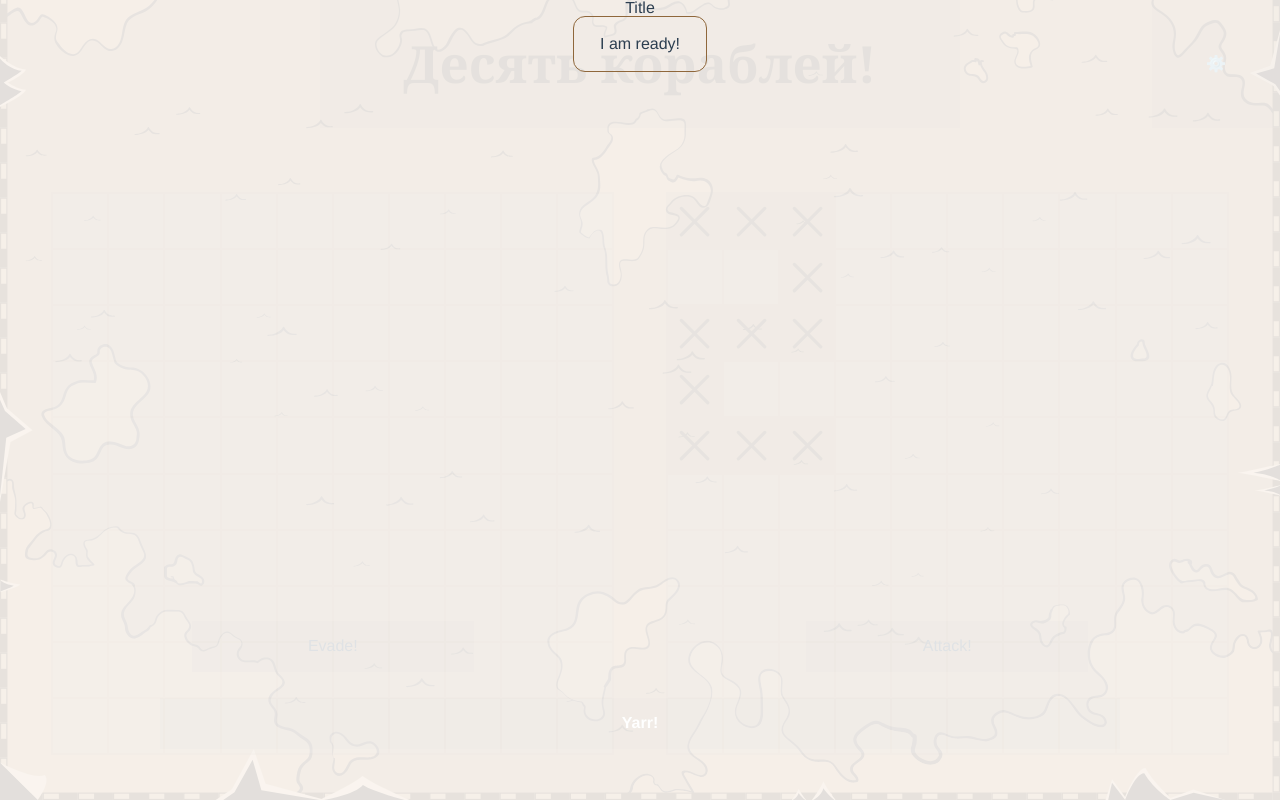
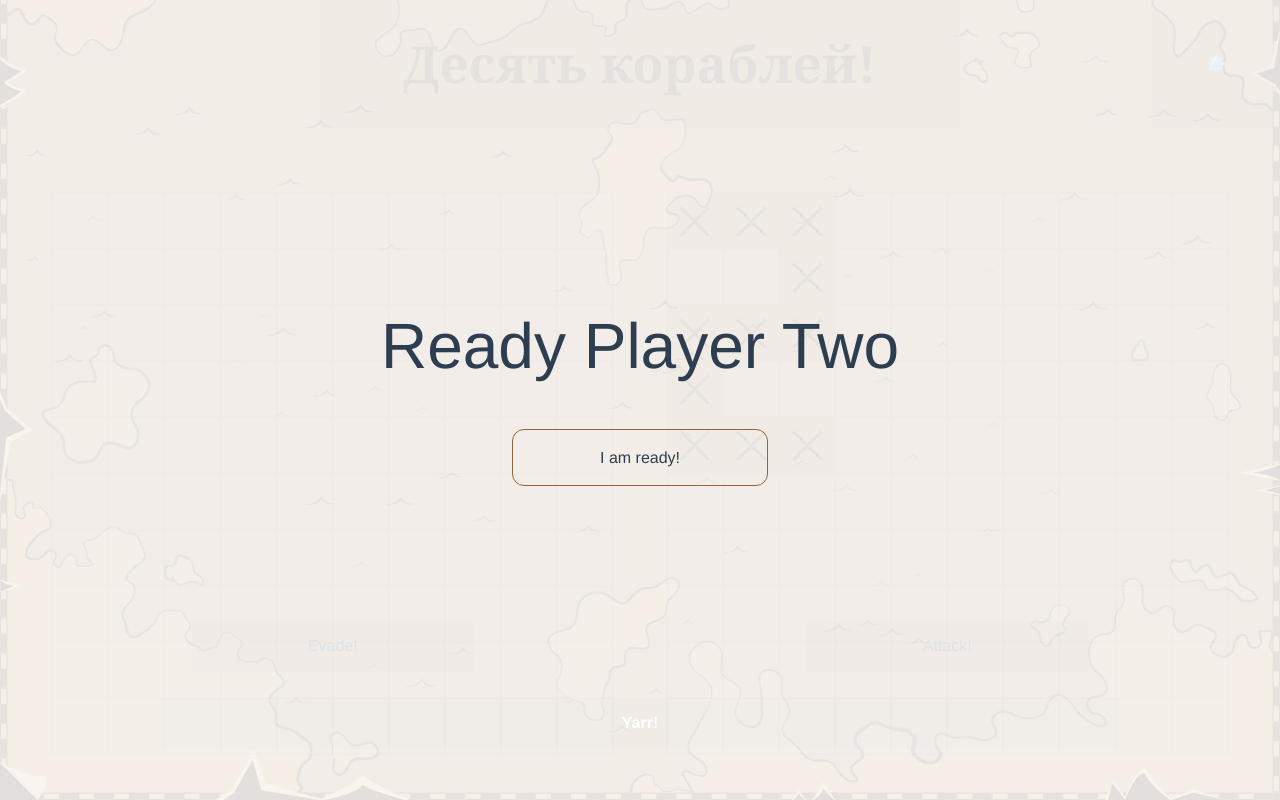
Before and after one commit to ponypharmacist/warships-evasive, a Vue app: page / in a window 1280 px wide. Built offline with nearby package versions, Linux system fonts and the light colour scheme.

Commit message:
Move Controls 1/2

```diff
--- a/src/App.vue
+++ b/src/App.vue
@@ -8,14 +8,18 @@
     #alerts {{ this.getAlertMessage }}
 
     #fieldMy(:class = "this.placeShipTypeClass")
+      FieldGrid(:player="this.getCurrentPlayer")
       .ship(v-for="ship in this.getShipsByPlayer(this.getCurrentPlayer)"
             :class="ship.class"
             :style="ship.style")
-      FieldGrid(:player="this.getCurrentPlayer")
+        ShipControls(v-if="getCurrentPhase == 'placeShipsOne'" :ship="ship")
     .fieldExtraLeft Evade!
 
     #fieldTheir
       FieldGrid(:player="this.getOtherPlayer")
+      .ship(v-for="ship in this.getShipsByPlayer(this.getOtherPlayer)"
+            :class="ship.class"
+            :style="ship.style")
     .fieldExtraRight Attack!
 
     shipSelection
@@ -29,6 +33,7 @@ import { mapGetters, mapMutations, mapActions } from 'vuex'
 import SplashScreen from './components/SplashScreen.vue'
 import ShipSelection from './components/ShipSelection.vue'
 import FieldGrid from './components/FieldGrid.vue'
+import ShipControls from './components/ShipControls.vue'
 
 export default {
   name: 'app',
@@ -36,14 +41,8 @@ export default {
     SplashScreen,
     ShipSelection,
     FieldGrid,
+    ShipControls
   },
-
-  data() {
-    return {
-    }
-  },
-
-  mounted() {},
 
   computed: {
     ...mapGetters([
--- a/src/components/FieldGrid.vue
+++ b/src/components/FieldGrid.vue
@@ -43,12 +43,13 @@ export default {
     ]),
 
     placeShip (row, col) {
-      if ( this.getShipsAvailableAll <= 0 ) {
-        this.sendAlertMessage('No more ships left to place.')
+      let type = this.shipPlaceType
+      // Check if there are available ships of selected type
+      if ( this.getShipsAvailableByType(type) <= 0 ) {
+        this.sendAlertMessage('No more ships of this size left to place.')
         return
       }
-      // Determine type and size
-      let type = this.shipPlaceType
+      // Determine size
       let orientation = this.shipPlaceOrientation
       let size = 1
       if (type == 'big') {
--- /dev/null
+++ b/src/components/ShipControls.vue
@@ -0,0 +1,94 @@
+<template lang="pug">
+
+  .ship-controls
+    .ship-controls-up(:class="{ disabled: this.isControlDisabled(ship.row, ship.col, ship.size, 'up') }")
+    .ship-controls-right(:class="{ disabled: this.isControlDisabled(ship.row, ship.col, ship.size, 'right') }")
+    .ship-controls-down(:class="{ disabled: this.isControlDisabled(ship.row, ship.col, ship.size, 'down') }")
+    .ship-controls-left(:class="{ disabled: this.isControlDisabled(ship.row, ship.col, ship.size, 'left') }")
+
+</template>
+
+<script>
+import { mapGetters, mapMutations } from 'vuex'
+
+export default {
+  name: 'ShipControls',
+
+  props: {
+    ship: Object,
+  },
+
+  computed: {
+    ...mapGetters([
+      'isControlDisabled',
+    ]),
+  },
+
+  methods: {
+    ...mapMutations([
+      'setShipType',
+    ]),
+
+  }
+
+}
+</script>
+
+<style lang="sass">
+/* ShipControls */
+$ship-control-offset: -3.7vw
+
+.ship-controls
+  position: relative
+  width: 100%
+  height: 100%
+
+.ship-controls > div
+  position: absolute
+  width: 3.2vw
+  height: 3.2vw
+  border-radius: 50%
+  background-color: rgba(0,255,0,0.5)
+
+.ship-controls > div:hover
+  background-color: rgba(0,255,0,0.75)
+
+.ship-controls > div.disabled
+  display: none!important
+
+.ship-controls-up,
+.ship-controls-down
+  left: 0.6vw
+
+.ship-controls-up
+  margin-top: $ship-control-offset
+
+.ship-controls-down
+  bottom: 0
+  margin-bottom: $ship-control-offset
+
+.ship-controls-left,
+.ship-controls-right
+  top: 0.6vw
+
+.ship-controls-left
+  margin-left: $ship-control-offset
+
+.ship-controls-right
+  right: 0
+  margin-right: $ship-control-offset
+
+.width .ship-controls-up,
+.width .ship-controls-down,
+.height .ship-controls-left,
+.height .ship-controls-right
+  display: none
+
+.ship-tiny
+  &.width .ship-controls-up,
+  &.width .ship-controls-down,
+  &.height .ship-controls-left,
+  &.height .ship-controls-right
+    display: block
+
+</style>
--- a/src/components/ShipSelection.vue
+++ b/src/components/ShipSelection.vue
@@ -24,10 +24,6 @@ import { mapGetters, mapMutations, mapActions } from 'vuex'
 
 export default {
   name: 'ShipSelection',
-  data() {
-    return {
-    }
-  },
 
   computed: {
     ...mapGetters([
--- a/src/components/SplashScreen.vue
+++ b/src/components/SplashScreen.vue
@@ -1,8 +1,7 @@
 <template lang="pug">
 
   #splashScreen
-    | Title
-    br
+    .splash-screen-title Ready {{ this.currentPlayerText }}
     .ready-button(@click="advanceGamePhase()") I am ready!
 
 </template>
@@ -12,24 +11,19 @@ import { mapGetters, mapMutations, mapActions } from 'vuex'
 
 export default {
   name: 'SplashScreen',
-  data() {
-    return {
-    }
-  },
+
   props: {
     player: String,
   },
 
   computed: {
     ...mapGetters([
-      'getFieldByParams',
-      'getShipsAvailableByType',
-      'getShipsAvailableAll',
-      'shipPlaceOrientation',
-      'shipPlaceType',
-      'isTileForbidden',
-      'isTileShip',
+      'getCurrentPlayer',
     ]),
+
+    currentPlayerText: function () {
+      return this.getCurrentPlayer == 'playerOne' ? 'Player Two' : 'Player One'
+    },
   },
 
   methods: {
@@ -45,7 +39,7 @@ export default {
 }
 </script>
 
-<style lang="sass" scoped>
+<style lang="sass">
 /* Splash Screen */
 #splashScreen
   position: absolute
@@ -53,7 +47,13 @@ export default {
   width: 100vw
   height: 100vh
   top: -100vh
+
+  display: flex
+  flex-direction: column
+  justify-content: center
+  align-items: center
   background-color: rgba(255,255,255,0.85)
+  padding: 10vw
 
   transition: all 0.35s linear
 
@@ -61,7 +61,12 @@ export default {
 .readyPlayerTwo #splashScreen
   top: 0
 
+.splash-screen-title
+  font-size: 5vw
+  padding-bottom: 4vw
+
 .ready-button
+  width: 20vw
   display: inline-block
   border: 1px solid #8f673b
   border-radius: 12px
--- a/src/sass/main.sass
+++ b/src/sass/main.sass
@@ -86,5 +86,3 @@ body
   background-color: rgba(0, 0, 255, 0.1)
   touch-action: none
   user-select: none
-
-.ship-big-1
--- a/src/store.js
+++ b/src/store.js
@@ -113,6 +113,20 @@ export default new Vuex.Store({
       return state[state.currentPlayer].field[row][col].ship
     },
 
+    isControlDisabled: (state) => (row, col, size, direction) => {
+      if (direction == 'up' && row - 2 >= 0) {
+        return state[state.currentPlayer].field[row - 2][col].ship
+      } else if (direction == 'down' && row + size + 1 <= 9) {
+        return state[state.currentPlayer].field[row + size + 1][col].ship
+      } else if (direction == 'left' && col - 2 >= 0) {
+        return state[state.currentPlayer].field[row][col - 2].ship
+      } else if (direction == 'right' && col + size + 1 <= 9) {
+        return state[state.currentPlayer].field[row][col + size + 1].ship
+      } else {
+        return false
+      }
+    },
+
   },
 
   mutations: {
@@ -147,7 +161,7 @@ export default new Vuex.Store({
           size: specs.size,
           style: 'left: ' + (specs.col * 4.4) + 'vw; top: ' + (specs.row * 4.4) + 'vw; ' + specs.orientation + ': ' + (specs.size * 4.4) + 'vw;'
         }
-        newShip.class = 'ship-' + state.shipPlaceType + '-' + state[state.currentPlayer].availableShips[specs.type]
+        newShip.class = 'ship-' + state.shipPlaceType + ' ' + specs.orientation
         state[state.currentPlayer].ships.push(newShip)
         state[state.currentPlayer].availableShips[specs.type]--
       } else {
@@ -177,6 +191,7 @@ export default new Vuex.Store({
     advanceGamePhase (context) {
       switch (context.state.currentPhase) {
         case 'readyPlayerOne':
+          context.state.currentPlayer = 'playerOne'
           if (context.getters.getShipsAvailableAll == 0) {
             context.state.currentPhase = 'goPlayerOne'
           } else {
@@ -185,9 +200,9 @@ export default new Vuex.Store({
           break
         case 'placeShipsOne':
           context.state.currentPhase = 'readyPlayerTwo'
-          context.state.currentPlayer = 'playerTwo'
           break
         case 'readyPlayerTwo':
+          context.state.currentPlayer = 'playerTwo'
           if (context.getters.getShipsAvailableAll == 0) {
             context.state.currentPhase = 'goPlayerTwo'
           } else {
@@ -196,11 +211,12 @@ export default new Vuex.Store({
           break
         case 'placeShipsTwo':
           context.state.currentPhase = 'readyPlayerOne'
-          context.state.currentPlayer = 'playerOne'
+          break
+        case 'goPlayerOne':
+          context.state.currentPhase = 'readyPlayerTwo'
           break
         case 'goPlayerTwo':
           context.state.currentPhase = 'readyPlayerOne'
-          context.state.currentPlayer = 'playerOne'
           break
       }
     }
```
